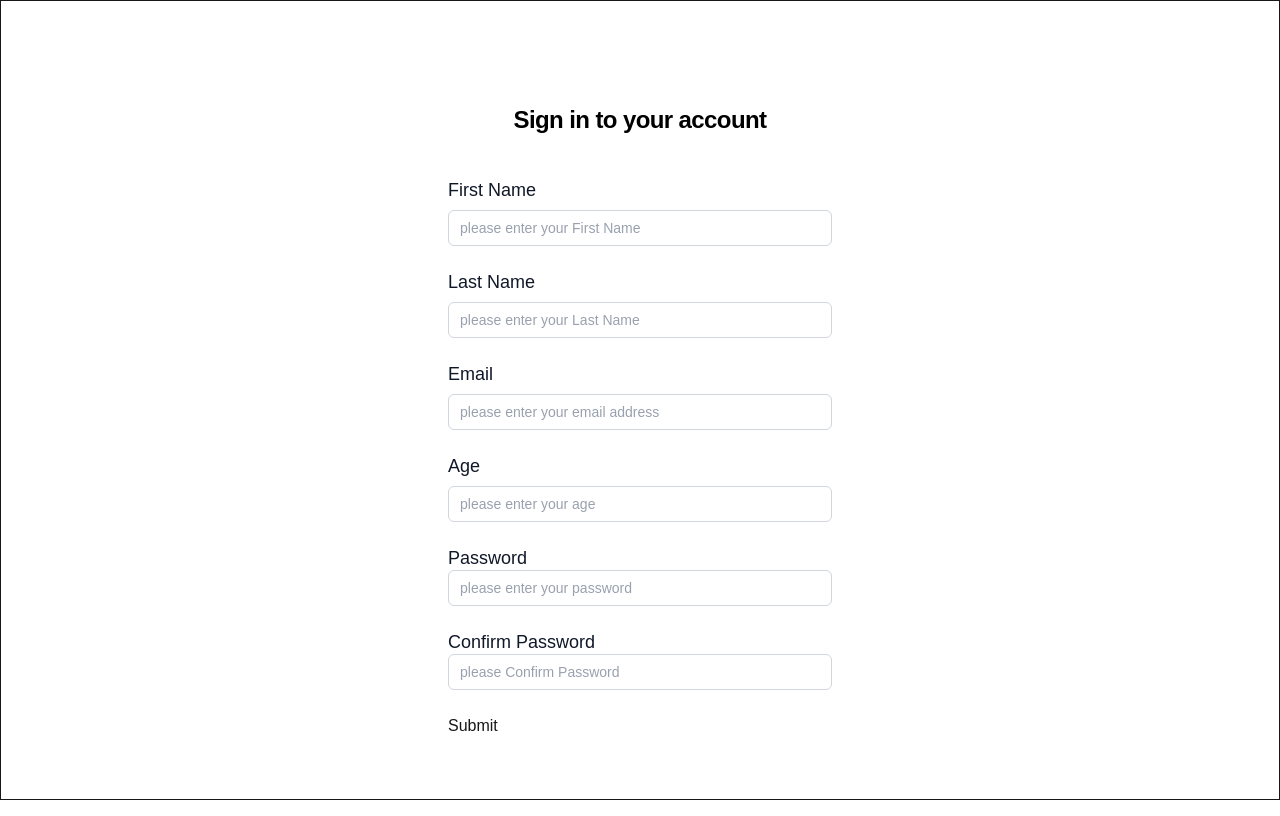
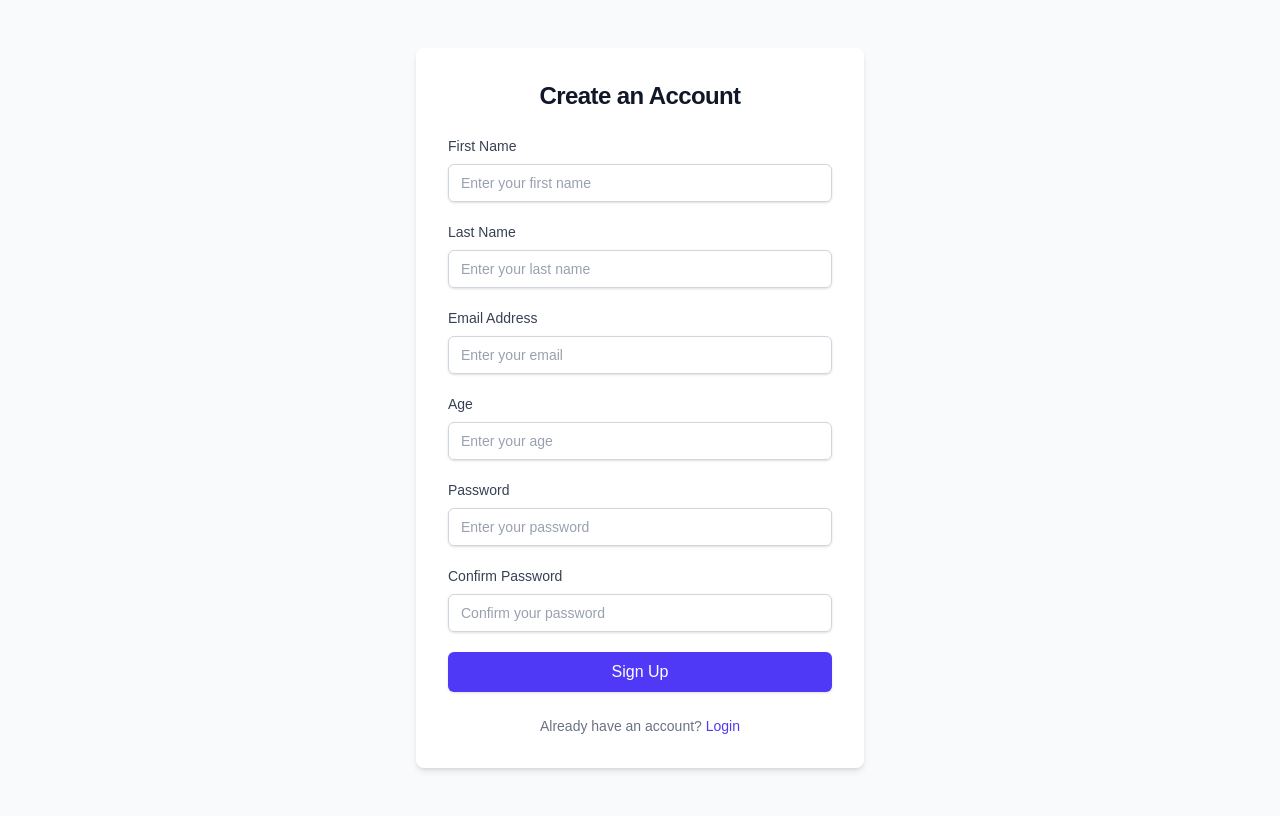
Before and after one commit to kesington18/hatchdevProject, a Next.js app: page /todo in a window 1280 px wide. Built offline with nearby package versions, Linux system fonts and the light colour scheme.

Commit message:
feat: enhance sign-up and login forms with improved validation and styling

```diff
--- a/src/app/todo/signUp.tsx
+++ b/src/app/todo/signUp.tsx
@@ -1,8 +1,7 @@
 "use client";
-import React from 'react'
+import React from "react";
 import { useForm, SubmitHandler } from "react-hook-form";
-import { useRouter } from 'next/navigation';
-// import { useEffect } from 'react';
+import { useRouter } from "next/navigation";
 
 export interface RegisterData {
   firstName: string;
@@ -16,135 +15,181 @@ export interface RegisterData {
 export const SignUp = () => {
   const router = useRouter();
 
-
   const {
     register,
     handleSubmit,
     watch,
     formState: { errors },
-        reset
-    } = useForm<RegisterData>()
+    reset,
+  } = useForm<RegisterData>();
 
   const onSubmit: SubmitHandler<RegisterData> = (data) => {
-        console.log(data)
+    const { confirmPassword, ...userData } = data;
 
-        const { confirmPassword, ...userData} = data;
+    const existingUsers: RegisterData[] = JSON.parse(
+      localStorage.getItem("register") || "[]"
+    );
 
-        const existingUsers: RegisterData[] = JSON.parse(localStorage.getItem("register") || "[]");
-
-        const user = existingUsers.find(user => user.email === userData.email)
+    const user = existingUsers.find((user) => user.email === userData.email);
 
     if (user) {
-            alert("user details already existing");
+      alert("Email already exists!");
     } else {
-
       existingUsers.push(userData);
-
       localStorage.setItem("register", JSON.stringify(existingUsers));
       reset();
-
       router.push("/todo/signin");
     }
-    }
+  };
 
-  return <div className="flex min-h-screen flex-col justify-center px-6 py-12 lg:px-8 border">
-    <h2 className="mt-10 text-center text-2xl/9 font-bold tracking-tight text-black">Sign in to your account</h2>
+  return (
+    <div className="flex min-h-screen items-center justify-center bg-gray-50 px-6 py-12">
+      <div className="w-full max-w-md bg-white shadow-md rounded-lg p-8">
+        <h2 className="text-center text-2xl font-bold tracking-tight text-gray-900 mb-6">
+          Create an Account
+        </h2>
 
-    <div className='mt-10 sm:mx-auto sm:w-full sm:max-w-sm'>
-        <form onSubmit={handleSubmit(onSubmit)} className='space-y-6'>
+        <form onSubmit={handleSubmit(onSubmit)} className="space-y-5">
+          {/* First Name */}
           <div>
-                <label htmlFor="firstName" className="block text-lg/6 font-medium text-gray-900">First Name</label>
-                <input type="text" placeholder='please enter your First Name' {
-                    ...register("firstName", {
-                        validate: (val) => {
-                            if (!/^[a-zA-Z]{3,100}$/.test(val)) {
-                                return "Boss, put in your first name!";
-                            }
-                        }
-                    })
-
-                } className="block w-full rounded-md bg-white px-3 py-1.5 text-base text-gray-900 outline-1 -outline-offset-1 outline-gray-300 placeholder:text-gray-400 focus:outline-2 focus:-outline-offset-2 focus:outline-indigo-600 sm:text-sm/6 mt-2"/>
-                <p className="text-red-600">{errors.firstName?.message}</p>
+            <label className="block text-sm font-medium text-gray-700">
+              First Name
+            </label>
+            <input
+              type="text"
+              placeholder="Enter your first name"
+              {...register("firstName", {
+                required: "First name is required",
+                validate: (val) =>
+                  /^[a-zA-Z]{3,100}$/.test(val) || "Enter a valid first name",
+              })}
+              className="mt-2 block w-full rounded-md border border-gray-300 px-3 py-2 text-sm shadow-sm placeholder-gray-400 focus:border-indigo-500 focus:ring-2 focus:ring-indigo-500"
+            />
+            <p className="text-red-600 text-sm mt-1">
+              {errors.firstName?.message}
+            </p>
           </div>
 
+          {/* Last Name */}
           <div>
-                <label htmlFor="lastName" className="block text-lg/6 font-medium text-gray-900">Last Name</label>
-                <input type="text" placeholder='please enter your Last Name' {
-                    ...register("lastName", {
-                        validate: (val) => {
-                            if (!/^[a-zA-Z]{3,100}$/.test(val)) {
-                                return "Boss, put in your last name!";
-                            }
-                        }
-                    })
-
-                } className="block w-full rounded-md bg-white px-3 py-1.5 text-base text-gray-900 outline-1 -outline-offset-1 outline-gray-300 placeholder:text-gray-400 focus:outline-2 focus:-outline-offset-2 focus:outline-indigo-600 sm:text-sm/6 mt-2"/>
-                <p className="text-red-600">{errors.lastName?.message}</p>
+            <label className="block text-sm font-medium text-gray-700">
+              Last Name
+            </label>
+            <input
+              type="text"
+              placeholder="Enter your last name"
+              {...register("lastName", {
+                required: "Last name is required",
+                validate: (val) =>
+                  /^[a-zA-Z]{3,100}$/.test(val) || "Enter a valid last name",
+              })}
+              className="mt-2 block w-full rounded-md border border-gray-300 px-3 py-2 text-sm shadow-sm placeholder-gray-400 focus:border-indigo-500 focus:ring-2 focus:ring-indigo-500"
+            />
+            <p className="text-red-600 text-sm mt-1">
+              {errors.lastName?.message}
+            </p>
           </div>
 
+          {/* Email */}
           <div>
-                <label htmlFor="email" className="block text-lg/6 font-medium text-gray-900">Email</label>
-                <input type="email" placeholder='please enter your email address' {
-                    ...register("email", {
-                        validate: (val) => {
-                            if (!/^\S+@\S+\.\S+$/.test(val)) {
-                                return "Boss, put in a real email!";
-                            }
-                        }
-                    })
-
-                } className="block w-full rounded-md bg-white px-3 py-1.5 text-base text-gray-900 outline-1 -outline-offset-1 outline-gray-300 placeholder:text-gray-400 focus:outline-2 focus:-outline-offset-2 focus:outline-indigo-600 sm:text-sm/6 mt-2"/>
-                <p className="text-red-600">{errors.email?.message}</p>
+            <label className="block text-sm font-medium text-gray-700">
+              Email Address
+            </label>
+            <input
+              type="email"
+              placeholder="Enter your email"
+              {...register("email", {
+                required: "Email is required",
+                validate: (val) =>
+                  /^\S+@\S+\.\S+$/.test(val) || "Enter a valid email",
+              })}
+              className="mt-2 block w-full rounded-md border border-gray-300 px-3 py-2 text-sm shadow-sm placeholder-gray-400 focus:border-indigo-500 focus:ring-2 focus:ring-indigo-500"
+            />
+            <p className="text-red-600 text-sm mt-1">{errors.email?.message}</p>
           </div>
 
+          {/* Age */}
           <div>
-                <label htmlFor="age" className="block text-lg/6 font-medium text-gray-900">Age</label>
-                <input type="number" placeholder='please enter your age' {
-                    ...register("age", {
-                        validate: (val) => {
-                            if (val < 16) {
-                                return "Boss, you must be at least 16 years old!";
-                            }
-                        }
-                    })
-                } className="block w-full rounded-md bg-white px-3 py-1.5 text-base text-gray-900 outline-1 -outline-offset-1 outline-gray-300 placeholder:text-gray-400 focus:outline-2 focus:-outline-offset-2 focus:outline-indigo-600 sm:text-sm/6 mt-2"/>
-                <p className="text-red-600">{errors.age?.message}</p>
+            <label className="block text-sm font-medium text-gray-700">
+              Age
+            </label>
+            <input
+              type="number"
+              placeholder="Enter your age"
+              {...register("age", {
+                required: "Age is required",
+                validate: (val) =>
+                  val >= 16 || "You must be at least 16 years old",
+              })}
+              className="mt-2 block w-full rounded-md border border-gray-300 px-3 py-2 text-sm shadow-sm placeholder-gray-400 focus:border-indigo-500 focus:ring-2 focus:ring-indigo-500"
+            />
+            <p className="text-red-600 text-sm mt-1">{errors.age?.message}</p>
           </div>
 
+          {/* Password */}
           <div>
-                <label htmlFor="password" className="block text-lg/6 font-medium text-gray-900">Password</label>
-                <input type="password" placeholder='please enter your password' {
-                    ...register("password", {
+            <label className="block text-sm font-medium text-gray-700">
+              Password
+            </label>
+            <input
+              type="password"
+              placeholder="Enter your password"
+              {...register("password", {
                 required: "Password is required",
                 pattern: {
                   value: /^(?=.*[A-Z])(?=.*[a-z])(?=.*\d).{8,}$/,
                   message:
-                            "Password must be at least 8 chars, include uppercase, lowercase and a number",
-                        }
-                    })
-                } className="block w-full rounded-md bg-white px-3 py-1.5 text-base text-gray-900 outline-1 -outline-offset-1 outline-gray-300 placeholder:text-gray-400 focus:outline-2 focus:-outline-offset-2 focus:outline-indigo-600 sm:text-sm/6"/>
-
-                <p className="text-red-600">{errors.password?.message}</p>
+                    "At least 8 chars, include uppercase, lowercase & a number",
+                },
+              })}
+              className="mt-2 block w-full rounded-md border border-gray-300 px-3 py-2 text-sm shadow-sm placeholder-gray-400 focus:border-indigo-500 focus:ring-2 focus:ring-indigo-500"
+            />
+            <p className="text-red-600 text-sm mt-1">
+              {errors.password?.message}
+            </p>
           </div>
 
+          {/* Confirm Password */}
           <div>
-                <label htmlFor="password" className="block text-lg/6 font-medium text-gray-900">Confirm Password</label>
+            <label className="block text-sm font-medium text-gray-700">
+              Confirm Password
+            </label>
             <input
               type="password"
-                placeholder="please Confirm Password"
+              placeholder="Confirm your password"
               {...register("confirmPassword", {
                 required: "Please confirm your password",
                 validate: (val) =>
                   val === watch("password") || "Passwords do not match",
               })}
-                 className="block w-full rounded-md bg-white px-3 py-1.5 text-base text-gray-900 outline-1 -outline-offset-1 outline-gray-300 placeholder:text-gray-400 focus:outline-2 focus:-outline-offset-2 focus:outline-indigo-600 sm:text-sm/6"/>
-                <p className="text-red-600">{errors.confirmPassword?.message}</p>
+              className="mt-2 block w-full rounded-md border border-gray-300 px-3 py-2 text-sm shadow-sm placeholder-gray-400 focus:border-indigo-500 focus:ring-2 focus:ring-indigo-500"
+            />
+            <p className="text-red-600 text-sm mt-1">
+              {errors.confirmPassword?.message}
+            </p>
           </div>
 
-            <button type='submit'>Submit</button>
+          {/* Submit */}
+          <button
+            type="submit"
+            className="w-full rounded-md bg-indigo-600 px-4 py-2 text-white font-medium shadow-sm hover:bg-indigo-700 focus:outline-none focus:ring-2 focus:ring-indigo-500 focus:ring-offset-2"
+          >
+            Sign Up
+          </button>
         </form>
+
+        <p className="mt-6 text-center text-sm text-gray-500">
+          Already have an account?{" "}
+          <span
+            className="text-indigo-600 hover:underline cursor-pointer"
+            onClick={() => router.push("/todo/signin")}
+          >
+            Login
+          </span>
+        </p>
       </div>
     </div>
-}
+  );
+};
 
-export default SignUp
+export default SignUp;
--- a/src/app/todo/signin/page.tsx
+++ b/src/app/todo/signin/page.tsx
@@ -1,74 +1,111 @@
 "use client";
-import React from 'react'
+
+import React, { useState } from "react";
 import { useForm, SubmitHandler } from "react-hook-form";
-import { useState } from "react";
-import { useRouter } from 'next/navigation';
-import { RegisterData } from '../signUp';
+import { useRouter } from "next/navigation";
+import { RegisterData } from "../signUp";
 
 interface LoginData {
-  email: string,
-  password: string,
+  email: string;
+  password: string;
 }
 
 const LogIn = () => {
-  const router = useRouter()
+  const router = useRouter();
+
   const {
     register,
     handleSubmit,
     formState: { errors },
-        reset
+    reset,
   } = useForm<LoginData>();
 
-    const [loginError, setLoginError] = useState("")
-
+  const [loginError, setLoginError] = useState("");
 
   const onSubmit: SubmitHandler<LoginData> = (data) => {
-      const getDataFromLs: RegisterData[] = JSON.parse(localStorage.getItem("register") || "[]");
+    const getDataFromLs: RegisterData[] = JSON.parse(
+      localStorage.getItem("register") || "[]"
+    );
 
-      const user = getDataFromLs.find((user) => user.email === data.email && user.password === data.password)
+    const user = getDataFromLs.find(
+      (user) => user.email === data.email && user.password === data.password
+    );
 
     if (user) {
-        setLoginError("")
-        console.log("login successful")
-        router.push("/todo/todoList")
+      setLoginError("");
+      console.log("✅ Login successful");
+      reset();
+      router.push("/todo/todoList");
     } else {
-        setLoginError("invalid email or password")
-        console.log("invalid email or password")
+      setLoginError("Invalid email or password");
+      console.log("❌ Invalid email or password");
     }
-    }
+  };
 
   return (
+    <div className="flex min-h-screen items-center justify-center bg-gray-100 px-4">
+      <div className="w-full max-w-md space-y-6 rounded-lg bg-white p-8 shadow-lg">
+        <h2 className="text-center text-2xl font-bold tracking-tight text-gray-900">
+          Sign in to your account
+        </h2>
+
+        <form onSubmit={handleSubmit(onSubmit)} className="space-y-5">
+          {/* Email */}
           <div>
-        <form onSubmit={handleSubmit(onSubmit)}>
-            <div>
-              <label htmlFor="email">Email</label>
-              <input type="email" placeholder='please enter your email address' {
-                  ...register("email", {
-                      required: "email is required"
-                  })
-
-              }/>
-              <p className="text-red-600">{errors.email?.message}</p>
+            <label htmlFor="email" className="block text-sm font-medium text-gray-700">
+              Email address
+            </label>
+            <input
+              id="email"
+              type="email"
+              placeholder="Enter your email"
+              className="mt-1 w-full rounded-md border px-3 py-2 text-gray-900 shadow-sm focus:border-blue-500 focus:ring-blue-500 sm:text-sm"
+              {...register("email", {
+                required: "Email is required",
+              })}
+            />
+            <p className="mt-1 text-sm text-red-600">{errors.email?.message}</p>
           </div>
 
+          {/* Password */}
           <div>
-                <label htmlFor="password">Password</label>
-                <input type="password" placeholder='please enter your password' {
-                    ...register("password", {
-                        required: "Password is required"
-                    })
-                }/>
-
-                <p className="text-red-600">{errors.password?.message}</p>
+            <label htmlFor="password" className="block text-sm font-medium text-gray-700">
+              Password
+            </label>
+            <input
+              id="password"
+              type="password"
+              placeholder="Enter your password"
+              className="mt-1 w-full rounded-md border px-3 py-2 text-gray-900 shadow-sm focus:border-blue-500 focus:ring-blue-500 sm:text-sm"
+              {...register("password", {
+                required: "Password is required",
+              })}
+            />
+            <p className="mt-1 text-sm text-red-600">{errors.password?.message}</p>
           </div>
 
-            {loginError && <p className='text-red-600'>{loginError}</p>}
+          {/* Global login error */}
+          {loginError && <p className="text-sm text-red-600">{loginError}</p>}
 
-            <button type='submit'>Login</button>
+          {/* Submit Button */}
+          <button
+            type="submit"
+            className="w-full rounded-md bg-blue-600 px-4 py-2 text-white font-semibold shadow hover:bg-blue-700 focus:outline-none focus:ring-2 focus:ring-blue-500 focus:ring-offset-1"
+          >
+            Login
+          </button>
         </form>
 
+        {/* Footer */}
+        <p className="text-center text-sm text-gray-600">
+          Don’t have an account?{" "}
+          <a href="/todo/signUp" className="font-medium text-blue-600 hover:underline">
+            Sign up
+          </a>
+        </p>
       </div>
-  )
-}
+    </div>
+  );
+};
 
-export default LogIn
+export default LogIn;
--- a/src/app/todo/todoList/page.tsx
+++ b/src/app/todo/todoList/page.tsx
@@ -1,9 +1,149 @@
-import React from 'react'
+"use client";
 
-const TodoList = () => {
+import { useEffect, useState } from "react";
+
+type Todo = {
+  text: string;
+  completed: boolean;
+};
+
+export default function TodoPage() {
+  const [darkMode, setDarkMode] = useState(false);
+  const [todos, setTodos] = useState<Todo[]>([]);
+  const [newTodo, setNewTodo] = useState("");
+  const [filter, setFilter] = useState<"all" | "active" | "completed">("all");
+
+
+
+  // Add todo with Enter
+  const handleKeyDown = (e: React.KeyboardEvent<HTMLInputElement>) => {
+    if (e.key === "Enter" && newTodo.trim() !== "") {
+      setTodos([...todos, { text: newTodo, completed: false }]);
+      setNewTodo("");
+    }
+  };
+
+  // Toggle completed
+  const toggleTodo = (index: number) => {
+    setTodos((prev) =>
+      prev.map((todo, i) =>
+        i === index ? { ...todo, completed: !todo.completed } : todo
+      )
+    );
+  };
+
+  // Delete todo
+  const deleteTodo = (index: number) => {
+    setTodos((prev) => prev.filter((_, i) => i !== index));
+  };
+
+  // Clear completed
+  const clearCompleted = () => {
+    setTodos((prev) => prev.filter((todo) => !todo.completed));
+  };
+
+  // Filter
+  const filteredTodos = todos.filter((todo) => {
+    if (filter === "active") return !todo.completed;
+    if (filter === "completed") return todo.completed;
+    return true;
+  });
+
   return (
-    <div>TodoList</div>
-  )
+    <div className="min-h-screen bg-gray-100 px-4 py-8 dark:bg-gray-900">
+      <div className="mx-auto w-full max-w-lg rounded-lg bg-white p-6 shadow-lg dark:bg-gray-800">
+        {/* Header */}
+        <div className="mb-6 flex items-center justify-between">
+          <h1 className="text-3xl font-bold tracking-widest text-gray-800 dark:text-white">
+            TODO
+          </h1>
+        </div>
+
+        {/* Input */}
+        <div className="mb-4 flex items-center rounded-lg bg-gray-100 p-3 shadow-sm dark:bg-gray-700">
+          <input
+            type="text"
+            value={newTodo}
+            onChange={(e) => setNewTodo(e.target.value)}
+            onKeyDown={handleKeyDown}
+            placeholder="Create a new TODO..."
+            className="w-full bg-transparent text-gray-800 outline-none dark:text-gray-200"
+          />
+        </div>
+
+        {/* Todo List */}
+        <ul className="divide-y divide-gray-200 dark:divide-gray-600">
+          {filteredTodos.length === 0 ? (
+            <p className="py-4 text-center text-gray-400 italic">
+              No todos yet...
+            </p>
+          ) : (
+            filteredTodos.map((todo, index) => (
+              <li
+                key={index}
+                className="flex items-center gap-3 py-3 text-gray-700 dark:text-gray-200"
+              >
+                <input
+                  type="checkbox"
+                  checked={todo.completed}
+                  onChange={() => toggleTodo(index)}
+                  className="h-5 w-5 cursor-pointer rounded-full border-2 border-gray-400 checked:bg-gradient-to-r checked:from-blue-400 checked:to-purple-500"
+                />
+                <span
+                  className={`flex-1 ${
+                    todo.completed ? "line-through text-gray-400" : ""
+                  }`}
+                >
+                  {todo.text}
+                </span>
+                <button
+                  onClick={() => deleteTodo(index)}
+                  className="text-red-500 hover:scale-110"
+                >
+                  ✖
+                </button>
+              </li>
+            ))
+          )}
+        </ul>
+
+        {/* Footer */}
+        <div className="mt-4 flex flex-wrap items-center justify-between gap-2 text-sm text-gray-500 dark:text-gray-300">
+          <span>{todos.filter((t) => !t.completed).length} items left</span>
+          <div className="flex gap-2">
+            <button
+              onClick={() => setFilter("all")}
+              className={`hover:text-blue-500 ${
+                filter === "all" ? "font-semibold text-blue-500" : ""
+              }`}
+            >
+              All
+            </button>
+            <button
+              onClick={() => setFilter("active")}
+              className={`hover:text-blue-500 ${
+                filter === "active" ? "font-semibold text-blue-500" : ""
+              }`}
+            >
+              Active
+            </button>
+            <button
+              onClick={() => setFilter("completed")}
+              className={`hover:text-blue-500 ${
+                filter === "completed" ? "font-semibold text-blue-500" : ""
+              }`}
+            >
+              Completed
+            </button>
+          </div>
+          <button
+            onClick={clearCompleted}
+            className="hover:text-red-500 hover:underline"
+          >
+            Clear Completed
+          </button>
+        </div>
+      </div>
+    </div>
+  );
 }
-
-export default TodoList
```
Lines whose indentation alone changed are shown as unchanged.
